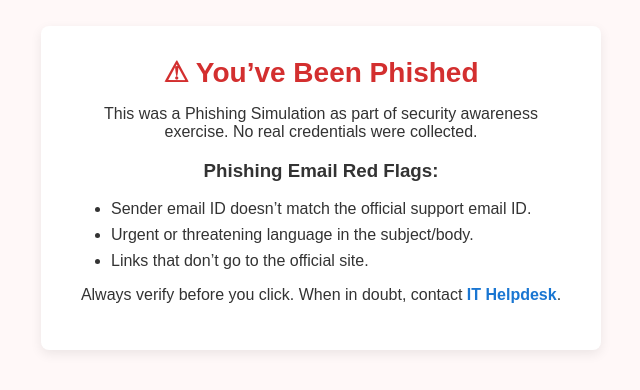
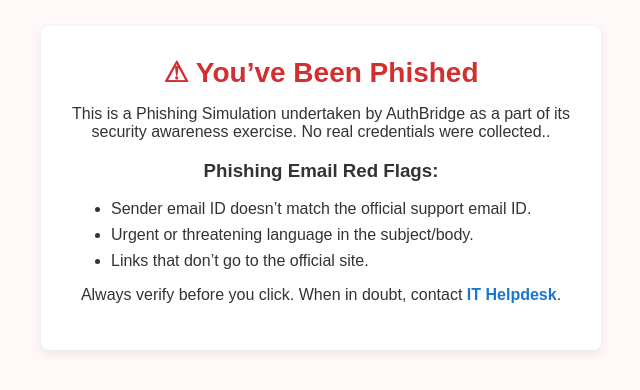
Before and after one commit to goptoolars-hub/gophish.ars, a plain HTML site: page index.html in a window 1280 px wide. Shown: the part 240-630 px from the top of the page, without its empty margins (319-959 px from the left). Drawn offline with Linux system fonts and the light colour scheme.

Commit message:
Update index.html

```diff
--- a/index.html
+++ b/index.html
@@ -47,7 +47,7 @@
 
 <div class="box">
     <div class="alert">⚠ You’ve Been Phished </div>
-    <p>This was  a Phishing Simulation as part of security awareness exercise. No real credentials were collected.</p>
+    <p>This is a Phishing Simulation undertaken by AuthBridge as a part of its security awareness exercise. No real credentials were collected..</p>
     <h3>Phishing Email Red Flags:</h3>
     <ul>
         <li>Sender email ID doesn’t match the official support email ID.</li>
```
